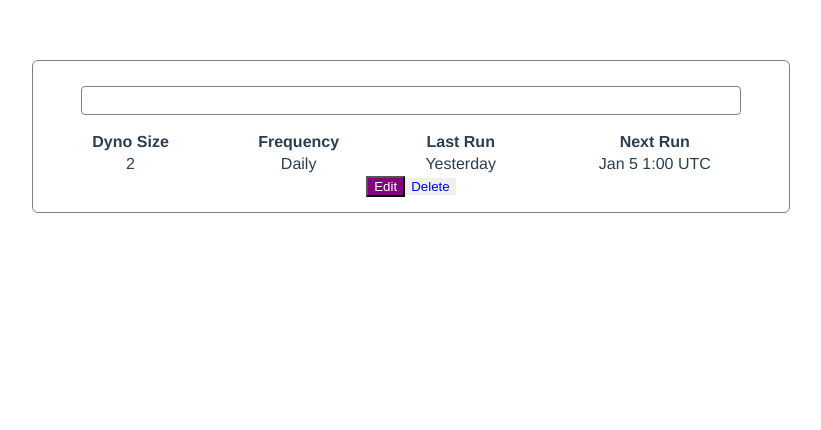
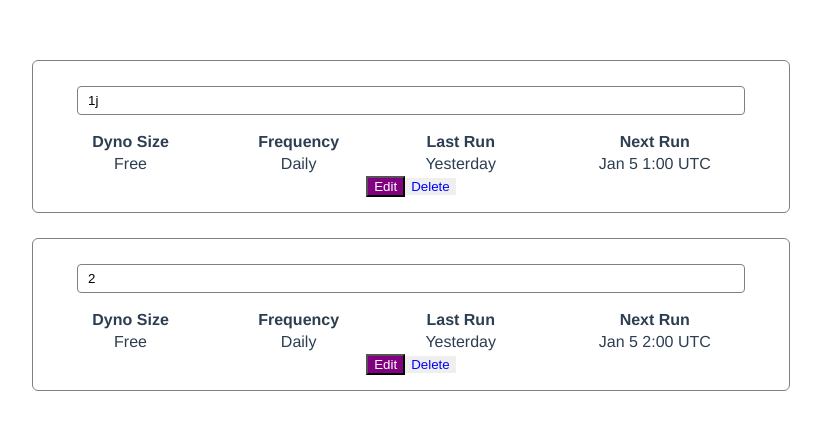
Before and after one commit to TheMkrage/Scheduler, a Vue app: page / in a window 1280 px wide. Shown: the top 430 px of the page, without its empty margins (229-1050 px from the left). Built offline with nearby package versions, Linux system fonts and the light colour scheme.

Commit message:
ScheduleList lists multiple Schedules

```diff
--- a/src/App.vue
+++ b/src/App.vue
@@ -1,16 +1,16 @@
 <template>
   <div id="app">
-    <Schedule dynoSize=2 frequency="Daily" lastRun="Yesterday" nextRunTime="1:00"></Schedule>
+    <ScheduleList></ScheduleList>
   </div>
 </template>
 
 <script>
-import Schedule from './components/Schedule'
+import ScheduleList from './components/ScheduleList'
 
 export default {
   name: 'app',
   components: {
-    Schedule
+    ScheduleList
   }
 }
 </script>
--- a/src/components/Schedule.vue
+++ b/src/components/Schedule.vue
@@ -1,6 +1,6 @@
 <template>
 	<div class="schedule">
-		<input class="schedule-name" type="text"></input>
+		<input class="schedule-name" type="text" :value="name"></input>
 		<table style="width:100%">
 			<tr>
 				<th>Dyno Size</th>
@@ -51,6 +51,7 @@ export default {
 		}
 	},
 	props: {
+		name: String,
 		dynoSize: String,
 		frequency: String,
 		lastRun: String,
@@ -105,6 +106,7 @@ export default {
 	border: 1px solid gray;
 	border-radius: 6px;
 	padding: 15px;
+	margin-bottom: 25px;
 	margin-left: auto;
 	margin-right: auto;
 	box-sizing: border-box;
@@ -115,6 +117,7 @@ export default {
 	margin-top: 10px;
 	height: 25px;
 	width: 90%;
+	padding-left: 10px;
 	border: 1px solid gray;
 	border-radius: 4px;
 }
--- /dev/null
+++ b/src/components/ScheduleList.vue
@@ -0,0 +1,27 @@
+<template>
+	<div>
+		<Schedule v-for="schedule in schedules" v-bind="schedule" :key="schedule.name"></Schedule>
+	</div>
+</template>
+
+<script type="text/javascript">
+import Schedule from './Schedule'
+export default {
+	name: 'ScheduleList',
+	data () {
+		return {
+			schedules: [
+				{ name: "1j", dynoSize: "Free", frequency: "Daily", lastRun: "Yesterday", nextRunTime: "1:00" },
+				{ name: "2", dynoSize: "Free", frequency: "Daily", lastRun: "Yesterday", nextRunTime: "2:00" },
+			]
+		}
+	},
+	components: {
+		Schedule
+	}
+}
+</script>
+
+<style type="text/css">
+
+</style>
```
